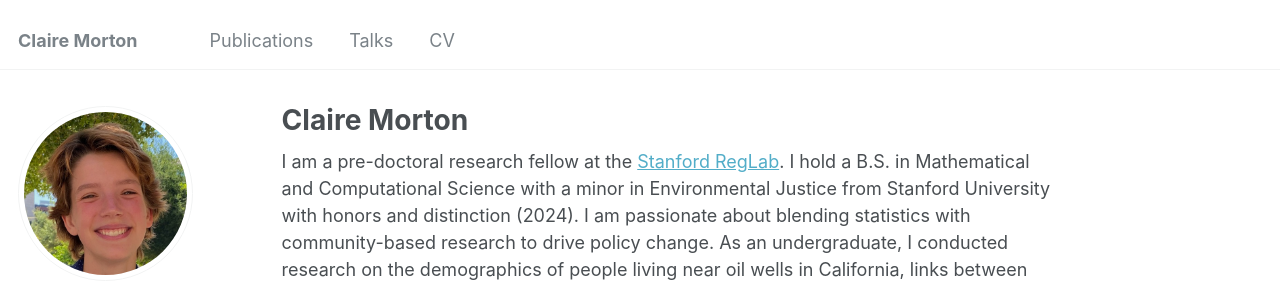
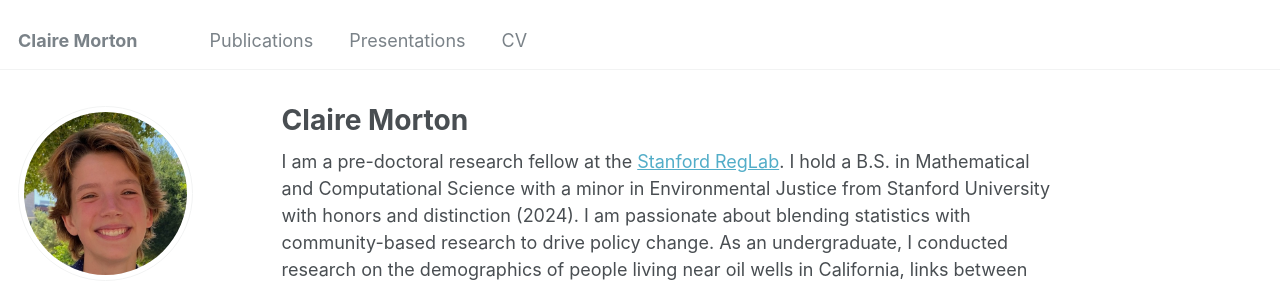
Before and after one commit to lambdr/MortonC78483.github.io, a Jekyll site: the page built from _pages/about.md, in a window 1280 px wide. Shown: the top 282 px of the page. Built offline with Jekyll 4.4.1, drawn with Linux system fonts in a browser that asks for light colours; some web fonts are replaced.

Commit message:
Update navbar to presentations and CV file

```diff
--- a/_data/navigation.yml
+++ b/_data/navigation.yml
@@ -8,7 +8,7 @@ main:
   - title: "Publications"
     url: /publications/
 
-  - title: "Talks"
+  - title: "Presentations"
     url: /talks/
 
   #- title: "Teaching"
@@ -21,7 +21,7 @@ main:
   #  url: /year-archive/
 
   - title: "CV"
-    url: /cv/
+    url: /files/ClaireMorton_CV.pdf
 
   #- title: "Guide"
   #  url: /markdown/
```
Also changed, not shown: 2 other files.
